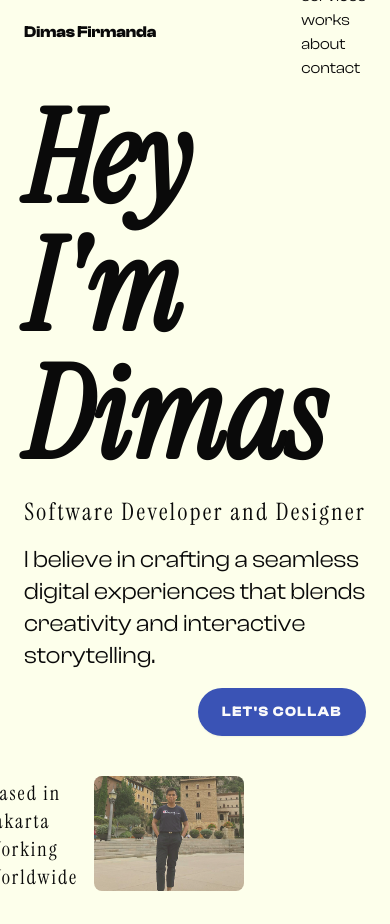
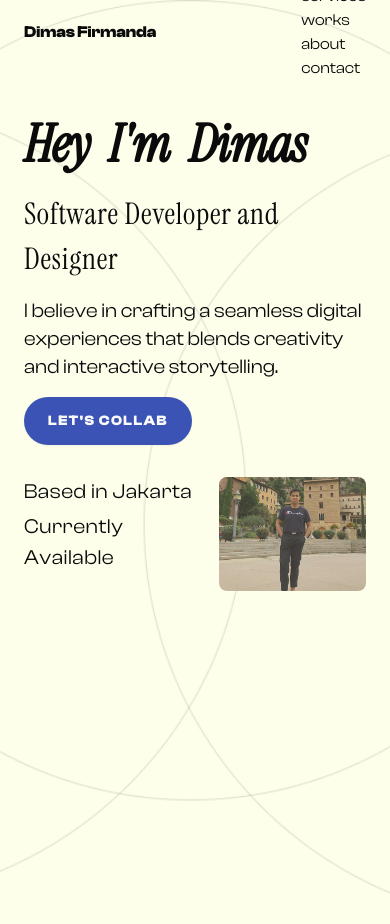
Before and after one commit to dim-27/my-portfolio-v2, a Next.js app: page / in a window 390 px wide. Built offline with nearby package versions, Linux system fonts and the light colour scheme.

Commit message:
add responsive design to hero page

```diff
--- a/src/app/globals.css
+++ b/src/app/globals.css
@@ -3,64 +3,67 @@
 
 @custom-variant dark (&:is(.dark *));
 
+
 @theme inline {
-  --color-background: var(--background);
-  --color-foreground: var(--foreground);
-  --color-sidebar-ring: var(--sidebar-ring);
-  --color-sidebar-border: var(--sidebar-border);
-  --color-sidebar-accent-foreground: var(--sidebar-accent-foreground);
-  --color-sidebar-accent: var(--sidebar-accent);
-  --color-sidebar-primary-foreground: var(--sidebar-primary-foreground);
-  --color-sidebar-primary: var(--sidebar-primary);
-  --color-sidebar-foreground: var(--sidebar-foreground);
-  --color-sidebar: var(--sidebar);
-  --color-chart-5: var(--chart-5);
-  --color-chart-4: var(--chart-4);
-  --color-chart-3: var(--chart-3);
-  --color-chart-2: var(--chart-2);
-  --color-chart-1: var(--chart-1);
-  --color-ring: var(--ring);
-  --color-input: var(--input);
-  --color-border: var(--border);
-  --color-destructive: var(--destructive);
-  --color-accent-foreground: var(--accent-foreground);
-  --color-accent: var(--accent);
-  --color-muted-foreground: var(--muted-foreground);
-  --color-muted: var(--muted);
-  --color-secondary-foreground: var(--secondary-foreground);
-  --color-secondary: var(--secondary);
-  --color-primary-foreground: var(--primary-foreground);
-  --color-primary: var(--primary);
-  --color-popover-foreground: var(--popover-foreground);
-  --color-popover: var(--popover);
-  --color-card-foreground: var(--card-foreground);
-  --color-card: var(--card);
+  --text-fluid-xs: clamp(1.0417rem, 0.9279rem + 0.569vw, 1.44rem);
+  --text-fluid-sm: clamp(1.25rem, 1.0929rem + 0.7857vw, 1.8rem);
+  --text-fluid-base: clamp(1.5rem, 1.2857rem + 1.0714vw, 2.25rem);
+  --text-fluid-md: clamp(1.8rem, 1.5107rem + 1.4464vw, 2.8125rem);
+  --text-fluid-lg: clamp(1.8rem, 1.5107rem + 1.4464vw, 2.8125rem);
+  --text-fluid-xl: clamp(2.16rem, 1.7727rem + 1.9366vw, 3.5156rem);
+  --text-fluid-2xl: clamp(2.592rem, 2.077rem + 2.575vw, 4.3945rem);
+  --text-fluid-3xl: clamp(3.1104rem, 2.4296rem + 3.4039vw, 5.4932rem);
+  --text-fluid-4xl: clamp(3.7325rem, 2.8371rem + 4.4771vw, 12.8665rem);
   --radius-sm: calc(var(--radius) - 4px);
   --radius-md: calc(var(--radius) - 2px);
   --radius-lg: var(--radius);
   --radius-xl: calc(var(--radius) + 4px);
-}
-
-@media (prefers-color-scheme: ligdarkht) {
-  :root {
-    --background: #fdffeb;
-    --foreground: #ededed;
-  }
+  --color-background: var(--background);
+  --color-foreground: var(--foreground);
+  --color-card: var(--card);
+  --color-card-foreground: var(--card-foreground);
+  --color-popover: var(--popover);
+  --color-popover-foreground: var(--popover-foreground);
+  --color-primary: var(--primary);
+  --color-primary-foreground: var(--primary-foreground);
+  --color-secondary: var(--secondary);
+  --color-secondary-foreground: var(--secondary-foreground);
+  --color-muted: var(--muted);
+  --color-muted-foreground: var(--muted-foreground);
+  --color-accent: var(--accent);
+  --color-accent-foreground: var(--accent-foreground);
+  --color-destructive: var(--destructive);
+  --color-border: var(--border);
+  --color-input: var(--input);
+  --color-ring: var(--ring);
+  --color-chart-1: var(--chart-1);
+  --color-chart-2: var(--chart-2);
+  --color-chart-3: var(--chart-3);
+  --color-chart-4: var(--chart-4);
+  --color-chart-5: var(--chart-5);
+  --color-sidebar: var(--sidebar);
+  --color-sidebar-foreground: var(--sidebar-foreground);
+  --color-sidebar-primary: var(--sidebar-primary);
+  --color-sidebar-primary-foreground: var(--sidebar-primary-foreground);
+  --color-sidebar-accent: var(--sidebar-accent);
+  --color-sidebar-accent-foreground: var(--sidebar-accent-foreground);
+  --color-sidebar-border: var(--sidebar-border);
+  --color-sidebar-ring: var(--sidebar-ring);
 }
 
 :root {
   --radius: 0.625rem;
-  --background: oklch(0.993 0.026 111.5);
+  --background: oklch(0.9932 0.0262 111.51);
   --foreground: oklch(0.145 0 0);
   --card: oklch(1 0 0);
   --card-foreground: oklch(0.145 0 0);
   --popover: oklch(1 0 0);
   --popover-foreground: oklch(0.145 0 0);
-  --primary: oklch(0.479 0.158 268.9);
+  --primary: oklch(0.4794 0.1578 268.92);
   --primary-foreground: oklch(0.985 0 0);
   --secondary: oklch(0.97 0 0);
   --secondary-foreground: oklch(0.205 0 0);
-  --muted: oklch(35.171% 0.02441 18.292);
+  --muted: oklch(0.97 0 0);
   --muted-foreground: oklch(0.556 0 0);
   --accent: oklch(0.97 0 0);
   --accent-foreground: oklch(0.205 0 0);
--- a/src/app/layout.tsx
+++ b/src/app/layout.tsx
@@ -2,6 +2,7 @@ import type { Metadata } from "next";
 import "./globals.css";
 import Navbar from "@/components/ui/navbar/navbar";
 import { headingFontItalic, headingFontRegular, primaryFont } from "@/lib/font";
+import Image from "next/image";
 
 export const metadata: Metadata = {
   title: "Create Next App",
@@ -16,10 +17,18 @@ export default function RootLayout({
   return (
     <html lang="en" className={`${primaryFont.variable}${headingFontItalic.variable}${headingFontRegular.variable}`}>
       <body
-        className={`${primaryFont.className} mx-6 md:mx-24`}
+        className={`${primaryFont.className} relative`}
         >
-        <Navbar/>
-        {children}
+             <Image
+              src="/images/elipse.png"
+              alt="Profile 1"
+              fill
+              className="object-cover opacity-50 inset-0 -z-10"
+            />
+          <div className="mx-6 md:mx-16">
+            <Navbar/>
+            {children}
+          </div>
       </body>
     </html>
   );
--- a/src/app/page.tsx
+++ b/src/app/page.tsx
@@ -1,30 +1,78 @@
+"use client";
 import { Button } from "@/components/ui/button/button";
 import { headingFontItalic, headingFontRegular, primaryFont } from "@/lib/font";
 import Image from "next/image";
+import * as motion from "motion/react-client";
 
 export default function Home() {
+  const text = "Hey I'm Dimas"
+
   return (
     <div className="min-h-screen">
       <main className="w-full">
-        <div className="grid grid-rows-1 lg:grid-cols-3 gap-2 min-h-[550px]">
-          <div className={`${headingFontRegular.className} flex flex-row lg:flex-col items-end justify-end order-2 lg:order-1 gap-4`}>
-            <div className="flex flex-col items-end justify-end">
-              <p className={`font-regular text-xl tracking-widest`}>Based in Jakarta</p>
-              <p className={`font-regular text-xl tracking-widest`}>Working Worldwide</p>
+        <div className="pt-4 md:pt-8 leading-24 my-4 md:my-8">
+          <motion.h1 className={`${headingFontItalic.className} font-extrabold text-fluid-3xl sm:text-fluid-4xl gap-1`}
+              initial={{opacity: 0}}
+              whileInView={{opacity: 1}}
+              viewport={{once: true}}
+              transition={{duration: 1}}
+            >
+              {text.split("").map((word, index) => (
+                <motion.span
+                  key={index}
+                  initial={{opacity: 0, x: -10}}
+                  whileInView={{opacity: 1, x: 10}}
+                  viewport={{once: true}}
+                  className="text-nowrap"
+                  transition={{duration: 1, delay: 0.02 * index, ease: [0.4, 0, 0.2, 1]}}
+                  style={{marginRight: word === " " ? "0.2em" : "-0.02em"}}
+                >
+                  {word}
+                </motion.span>
+              ))}
+            </motion.h1>
+            <motion.h3 className={`${headingFontRegular.className} font-extralight text-fluid-lg tracking-wide leading-normal flex justify-end`}
+              initial={{opacity: 0, x: 20}}
+              whileInView={{opacity: 1, x: 0}}
+              viewport={{once: true}}
+              transition={{duration:1, delay: 1}}
+            >
+              Software Developer and Designer
+            </motion.h3>
         </div>
+        <div className="flex flex-col justify-around md:flex-row gap-8">
+          <motion.div className={`${primaryFont.className} flex flex-row md:flex-col gap-4 order-2 md:order-1`}
+            initial={{opacity: 0, y: 20}}
+            whileInView={{opacity: 1, y: 0}}
+            viewport={{once: true}}
+            transition={{duration:1, delay: 1, ease: [0.4, 0, 0.2, 1]}}
+          >
+            <div className="flex flex-col gap-1">
+              <p className={`font-regular text-fluid-sm tracking-wide`}>Based in Jakarta</p>
+              <p className={`font-regular text-fluid-sm tracking-wide`}>Currently Available</p>
+            </div>
+            <div className="w-40 md:w-full max-w-5xl">
               <Image
                 src="/images/profile2.png"
                 alt="Profile 1"
+                priority
                 width={1200}
                 height={800}
-              className=" object-cover rounded-md h-auto w-[150px] lg:w-[400px]"
+                className=" object-cover rounded-md w-full h-full"
               />
             </div>
-          <div className="flex flex-col order-1 lg:order-2 items-end my-8 lg:text-right gap-4 col-span-2">
-            <h1 className={`${headingFontItalic.className} font-extrabold text-9xl`}>Hey I'm Dimas</h1>
-            <h3 className={`${headingFontRegular.className} font-extralight text-2xl tracking-widest`}>Software Developer and Designer</h3>
-            <h1 className={`${primaryFont.className} max-w-md font-regular text-2xl`}>I believe in crafting a seamless digital experiences that blends creativity and interactive storytelling.</h1>
-            <Button>LET'S COLLAB</Button>
+          </motion.div>
+          <div className="flex flex-col md:text-right gap-4 order-1 md:order-2">
+            <motion.div
+              className="space-y-4"
+              initial={{opacity: 0, x: 20}}
+              whileInView={{opacity: 1, x: 0}}
+              viewport={{once: true}}
+              transition={{duration:1, delay: 1}}
+            >
+              <h1 className={`${primaryFont.className} max-w-md font-regular text-xl lg:text-2xl`}>I believe in crafting a seamless digital experiences that blends creativity and interactive storytelling.</h1>
+              <Button size="lg" className="rounded-full p-6" variant="default">LET'S COLLAB</Button>
+            </motion.div>
           </div>
         </div>
       </main>
--- a/src/components/ui/navbar/navbar.tsx
+++ b/src/components/ui/navbar/navbar.tsx
@@ -2,7 +2,7 @@
 
 export default function Navbar() {
   return (
-    <nav className='w-full'>
+    <nav className='w-full mx-a'>
       <div className="flex justify-between items-center h-16">
         <div className="font-bold">Dimas Firmanda</div>
         <ul className="flex flex-col md:flex-row md:gap-4 font-regular">
--- a/tailwind.config.js
+++ b/tailwind.config.js
@@ -1,7 +1,8 @@
 module.exports = {
-  content: ["app/**/*.{ts,tsx}", "components/**/*.{ts,tsx}"],
+  content: ["./app/**/*.{ts,tsx}", "./components/**/*.{ts,tsx}"],
   theme: {
-    extend: {},
+    extend: {
+    },
   },
   variants: {
     extend: {},
```
Also changed, not shown: public/images/elipse.png (added). Lines whose indentation alone changed are shown as unchanged.
